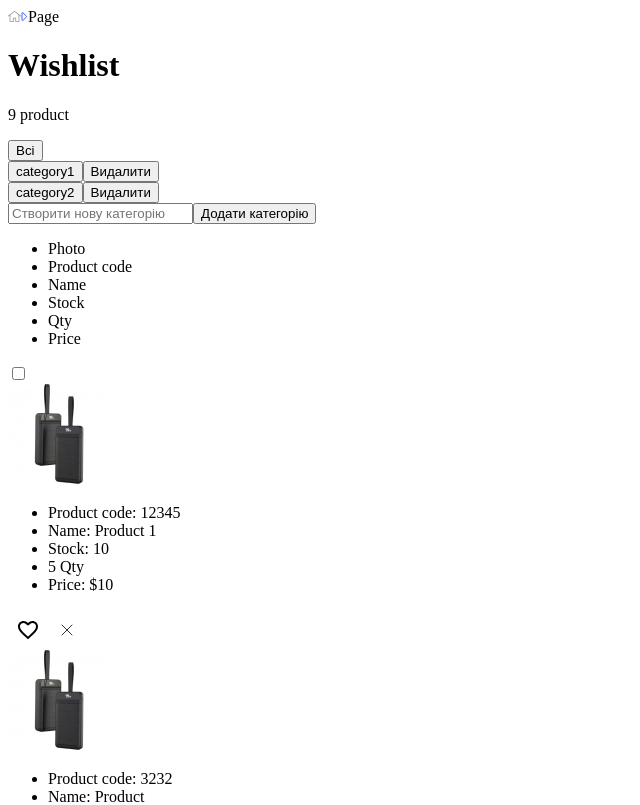
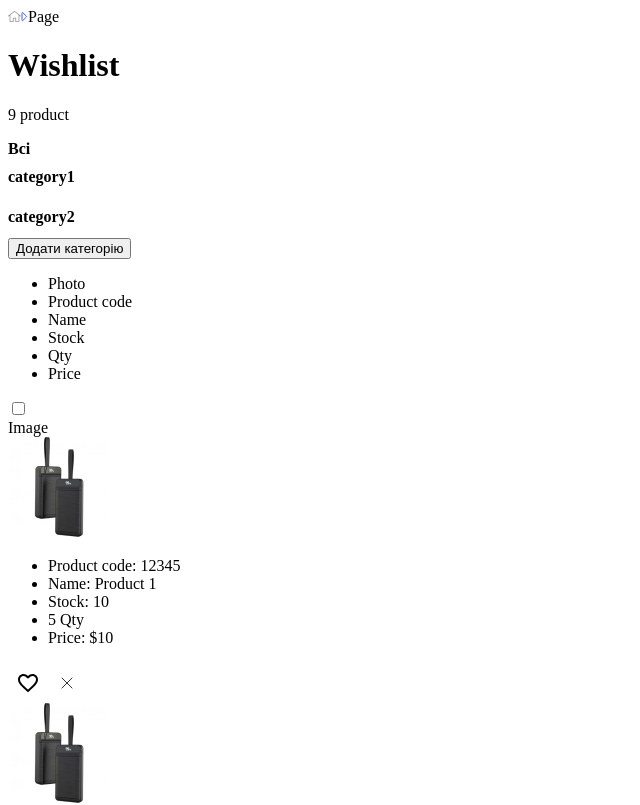
Before and after one commit to TarasSkorohod/WishlistTestNext, a Next.js app: page /wishlist in a window 1280 px wide. Shown: the top 805 px of the page, without its empty margins (0-640 px from the left). Built offline with nearby package versions, Linux system fonts and the light colour scheme.

Commit message:
NewMyPushTestDemo

```diff
--- /dev/null
+++ b/src/components/footer/Footer.js
@@ -0,0 +1,28 @@
+const Footer = () =>{
+    const handleLeftButtonClick = () => {
+        // Обробник для лівої кнопки
+    };
+
+    const handleRightButton1Click = () => {
+        // Обробник для першої правої кнопки
+    };
+
+    const handleRightButton2Click = () => {
+        // Обробник для другої правої кнопки
+    };
+
+    return(
+        <div className="container">
+            <button onClick={handleLeftButtonClick} style={{ position: 'absolute', left: '0' }}>
+             0
+            </button>
+            <button onClick={handleRightButton1Click} style={{ position: 'absolute', right: '0' }}>
+               1
+            </button>
+            <button onClick={handleRightButton2Click} style={{ position: 'absolute', right: '100px' }}>
+                2
+            </button>
+        </div>
+    );
+}
+export default Footer
--- a/src/components/productCard/ProductCard.js
+++ b/src/components/productCard/ProductCard.js
@@ -30,7 +30,7 @@ const ProductCard = ({ product, onDeleteProduct }) => {
                     <IconButton
                         onClick={() => toggleLike()}
                         style={{
-                            color: liked ? "red" : "inherit",
+                            color: liked ? "#405EFF" : "inherit",
                         }}
                     >
                         {liked ? <FavoriteIcon /> : <FavoriteBorderIcon />}
--- a/src/components/productCard/ProductList.js
+++ b/src/components/productCard/ProductList.js
@@ -4,6 +4,8 @@ import ProductCard from './ProductCard';
 import Header from "@/components/header/Header";
 import { productsData } from "../../../data/dataCardItem";
 import ProductHead from "@/components/productHead/ProductHead";
+import { IconButton } from "@mui/material";
+import Footer from "@/components/footer/Footer";
 
 const ProductList = () => {
     const [products, setProducts] = useState(productsData);
@@ -12,11 +14,13 @@ const ProductList = () => {
     const [selectedCategory, setSelectedCategory] = useState('all');
     const [newCategory, setNewCategory] = useState('');
     const [categories, setCategories] = useState(['all', 'category1', 'category2']);
-    const [deleteCategoryConfirmation, setDeleteCategoryConfirmation] = useState(null); // Додана стейт-змінна для відображення модального вікна
+    const [deleteCategoryConfirmation, setDeleteCategoryConfirmation] = useState(null);
+    const [isModalOpen, setIsModalOpen] = useState(false);
 
     const addNewCategory = () => {
         setCategories((prevCategories) => [...prevCategories, newCategory]);
         setNewCategory('');
+        setIsModalOpen(false); // Закрити модальне вікно після додавання категорії
     };
 
     const toggleLike = (index) => {
@@ -47,7 +51,7 @@ const ProductList = () => {
 
     const handleDeleteCategory = (category) => {
         setCategories(categories.filter((c) => c !== category));
-        setDeleteCategoryConfirmation(null); // Закрити модальне вікно після видалення
+        setDeleteCategoryConfirmation(null);
     };
 
     return (
@@ -57,44 +61,43 @@ const ProductList = () => {
                 <div className="mb-4 flex flex-wrap">
                     {categories.map((category) => (
                         <div key={category} className="mr-2 mb-2">
-                            <button
+                            <span
                                 onClick={() => setSelectedCategory(category)}
-                                className={`p-2 rounded ${
-                                    selectedCategory === category ? 'bg-blue-600 text-white' : 'bg-gray-300'
+                                className={`cursor-pointer p-2 h-[45px] rounded ${
+                                    selectedCategory === category ? 'bg-gray-500 text-white' : 'bg-gray-300 text-black'
                                 }`}
+                                style={{ fontWeight: 700 }}
                             >
                                 {category === 'all' ? 'Всі' : ` ${category}`}
-                            </button>
-                            {category !== 'all' && (
-                                <button
-                                    onClick={() => setDeleteCategoryConfirmation(category)}
-                                    className="p-2 ml-2 bg-red-600 text-white rounded"
-                                >
-                                    Видалити
-                                </button>
-                            )}
+                                {category !== 'all' && (
+                                    <IconButton onClick={() => setDeleteCategoryConfirmation(category)} className="p-0 m-0">
+                                        <svg
+                                            xmlns="http://www.w3.org/2000/svg"
+                                            width="24"
+                                            height="24"
+                                            viewBox="0 0 24 24"
+                                            fill="none"
+                                            className="w-auto h-auto"
+                                        >
+                                            <path
+                                                d="M17.1428 6.28571H14.5714L13.8367 5.57143H10.1632L9.42855 6.28571H6.85712V7.71428H17.1428M7.59181 17C7.59181 17.3789 7.74662 17.7422 8.02218 18.0101C8.29775 18.2781 8.67149 18.4286 9.0612 18.4286H14.9387C15.3285 18.4286 15.7022 18.2781 15.9778 18.0101C16.2533 17.7422 16.4081 17.3789 16.4081 17V8.42857H7.59181V17Z"
+                                                fill="white"
+                                            />
+                                        </svg>
+                                    </IconButton>
+                                )}
+
+
+                            </span>
                         </div>
                     ))}
+
                     <div className="mb-4 ml-auto">
-                        <input
-                            type="text"
-                            placeholder="Створити нову категорію"
-                            value={newCategory}
-                            onChange={(e) => setNewCategory(e.target.value)}
-                            className="p-2 rounded bg-gray-200 focus:outline-none focus:ring focus:ring-blue-300"
-                        />
-                        <button
-                            onClick={addNewCategory}
-                            className="ml-2 bg-blue-600 text-white rounded p-2 hover:bg-blue-700 focus:outline-none focus:ring focus:ring-blue-300"
-                        >
+                        <button onClick={() => setIsModalOpen(true)} className="  h-[45px] bg-blue-600 text-white rounded p-2 hover:bg-blue-700 focus:outline-none focus:ring focus:ring-blue-300">
                             Додати категорію
                         </button>
                     </div>
                 </div>
-
-
-
-
                 <div className="flex flex-col sm:flex-row items-center justify-between w-full">
                     <div className="flex flex-col sm:flex-row items-center justify-between w-full">
                         <ProductHead />
@@ -106,11 +109,12 @@ const ProductList = () => {
                                 checked={showOnlyWithoutPhoto}
                                 onChange={() => setShowOnlyWithoutPhoto(!showOnlyWithoutPhoto)}
                             />
+
                             <div className="w-11 h-6 bg-gray-200 peer-focus:outline-none peer-focus:ring-4 peer-focus:ring-blue-300 dark:peer-focus:ring-blue-800 rounded-full peer dark:bg-gray-700 peer-checked:after:translate-x-full peer-checked:after:border-white after:content-[''] after:absolute after:top-[2px] after:left-[2px] after:bg-white after:border-gray-300 after:border after:rounded-full after:h-5 after:w-5 after:transition-all dark:border-gray-600 peer-checked:bg-blue-600"></div>
                         </label>
+                        <span className="pl-2">Image</span>
                     </div>
                 </div>
-
                 {filterProducts().slice(0, visibleProducts).map((product, index) => (
                     <ProductCard
                         key={index}
@@ -131,7 +135,7 @@ const ProductList = () => {
                         <p>Ви впевнені, що хочете видалити категорію "{deleteCategoryConfirmation}"?</p>
                         <div className="mt-4 flex justify-end">
                             <button
-                                className="px-4 py-2 bg-red-600 text-white rounded-md mr-2"
+                                className="px-4 py-2 bg-red-600  text-white rounded-md mr-2"
                                 onClick={() => handleDeleteCategory(deleteCategoryConfirmation)}
                             >
                                 Видалити
@@ -146,6 +150,39 @@ const ProductList = () => {
                     </div>
                 </div>
             )}
+            {isModalOpen && (
+                <div className="fixed top-0 left-0 w-full h-full flex items-center justify-center bg-black bg-opacity-50">
+                    <div className="bg-white p-4 rounded-md shadow-md">
+                        <p>Створити нову категорію</p>
+                        <input
+                            type="text"
+                            placeholder="Назва категорії"
+                            value={newCategory}
+                            onChange={(e) => setNewCategory(e.target.value)}
+                            className="p-2 rounded bg-gray-200 focus:outline-none focus:ring focus:ring-blue-300"
+                        />
+                        <div className="mt-4 flex justify-end">
+                            <button
+                                className="px-4 py-2 bg-blue-600 text-white rounded-md mr-2"
+                                onClick={addNewCategory}
+                            >
+                                Додати категорію
+                            </button>
+                            <button
+                                className="px-4 py-2 bg-red-600 text-white rounded-md"
+                                onClick={() => {
+                                    setIsModalOpen(false);
+                                    setNewCategory('');
+                                }}
+                            >
+                                Скасувати
+                            </button>
+                        </div>
+                    </div>
+                </div>
+            )}
+            <Footer />
+
         </div>
     );
 };
```
